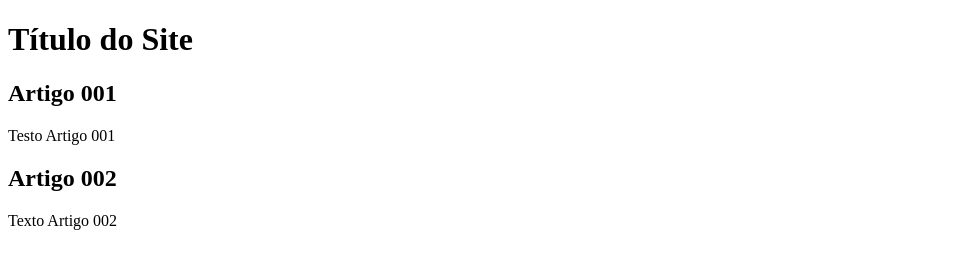
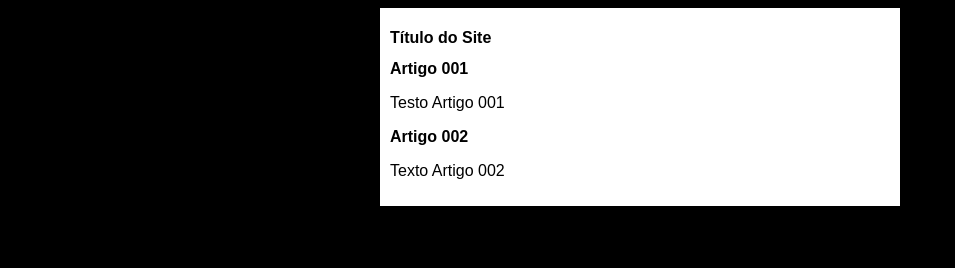
Before and after one commit to ramonvaleriano/Projeto-site, a plain HTML site: page index.html in a window 1280 px wide. Shown: the whole page, without its empty margins (0-955 px from the left). Drawn offline with Linux system fonts and the light colour scheme.

Commit message:
Inserindo os primeiros desing

```diff
--- /dev/null
+++ b/estilos/style.css
@@ -0,0 +1,16 @@
+*{
+    font-family: Arial, Helvetica, sans-serif;
+    font-size: 16px;
+}
+
+body {
+     background-color: black;
+}
+
+main {
+    background-color: white;
+    width: 500px;
+    margin: auto;
+    padding: 10px;
+    box-shadow: 3px 3px 3px rgba(0, 0, 0, 0.473) ;
+}
--- a/index.html
+++ b/index.html
@@ -5,6 +5,7 @@
     <meta http-equiv="X-UA-Compatible" content="IE=edge">
     <meta name="viewport" content="width=device-width, initial-scale=1.0">
     <title>Título do Site</title>
+    <link rel="stylesheet" href="estilos/style.css">
 </head>
 <body>
     <main>
```
